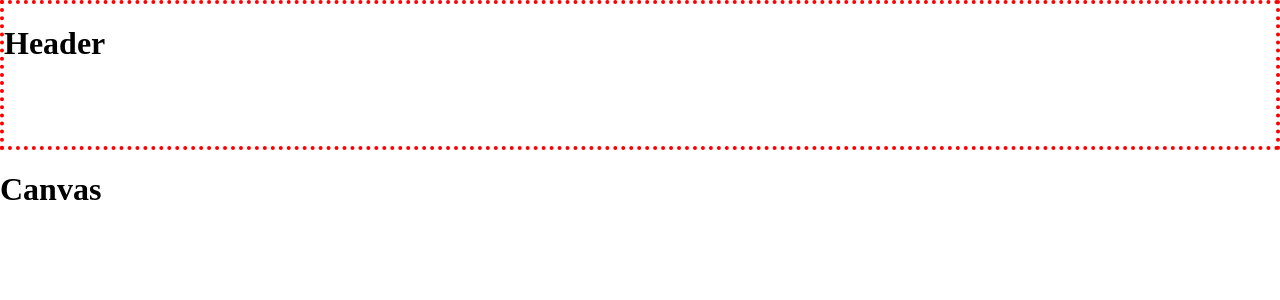
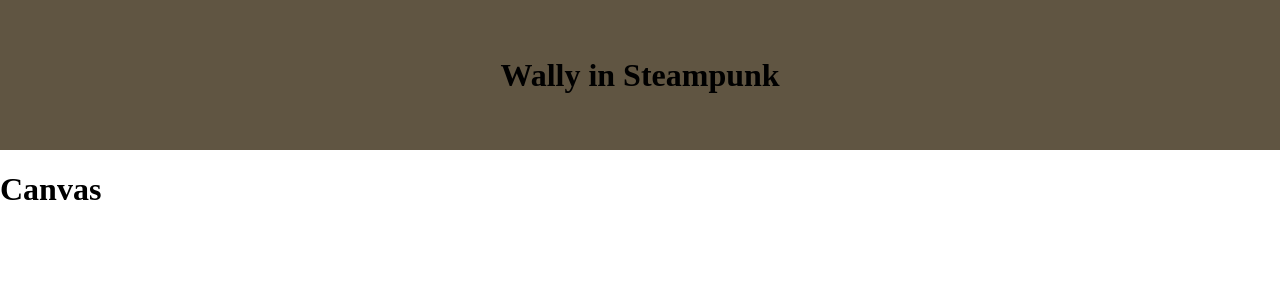
Before and after one commit to lxpan/project-photo-tagging, a React (Create React App) app: page / in a window 1280 px wide. Shown: the top 300 px of the page. Built offline with nearby package versions, Linux system fonts and the light colour scheme; the HTML template or start-up script is replaced by a standard one.

Commit message:
Style header according to steampunk palette

```diff
--- a/src/components/Header.js
+++ b/src/components/Header.js
@@ -4,7 +4,7 @@ import '../styles/Header.css';
 export default function Header() {
     return (
         <div className="header-container">
-            <h1>Header</h1>
+            <h1 className="header-title">Wally in Steampunk</h1>
         </div>
     );
 }
--- a/src/styles/Header.css
+++ b/src/styles/Header.css
@@ -1,3 +1,12 @@
+:root {
+    --header-background-colour: #605542;
+}
+
 .header-container {
-    border: dotted 4px red;
+    display: flex;
+    justify-content: center;
+    align-items: center;
+    background-color: var(--header-background-colour);
 }
+
+.header-title {}
```
